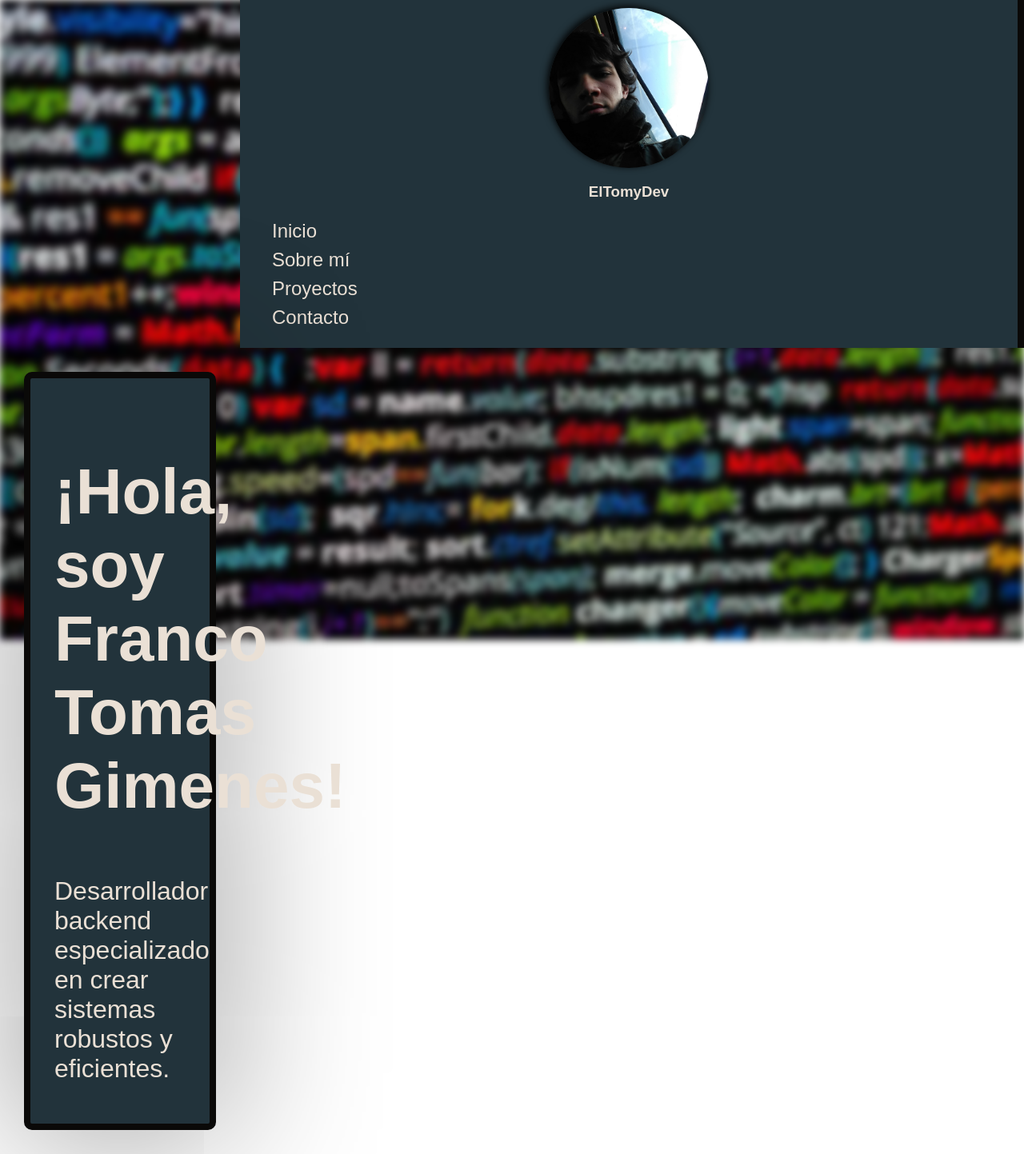
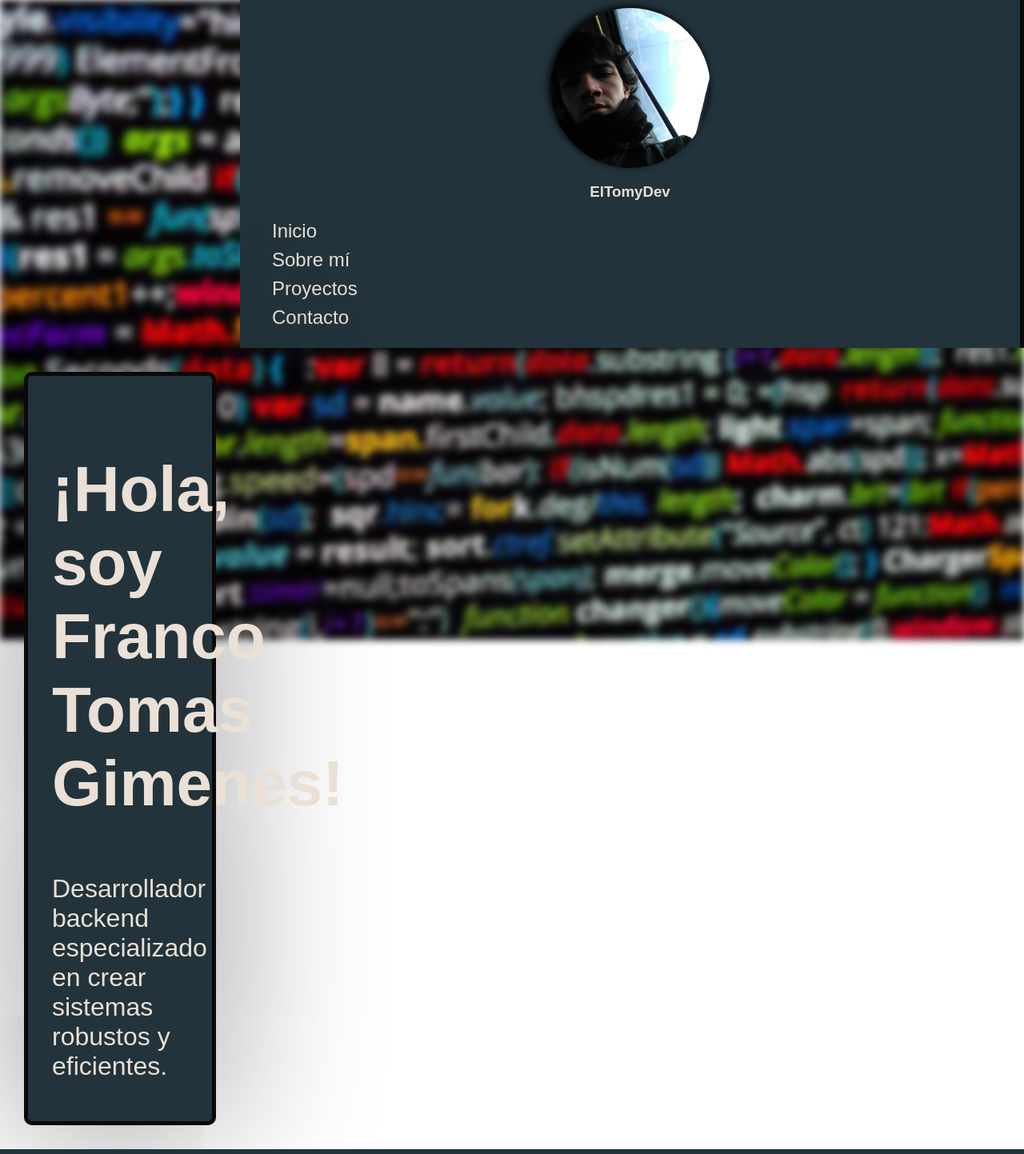
Before and after one commit to ElTomyDev/my-portfolio, a Django app: page / in a window 1280 px wide. Shown: the whole page at 80% size. Run offline with Django 5.2, Linux system fonts and the light colour scheme.

Commit message:
Se cambio el borde

```diff
--- a/my_portfolio_web/portfolio/static/portfolio/css/styles.css
+++ b/my_portfolio_web/portfolio/static/portfolio/css/styles.css
@@ -29,7 +29,7 @@
     padding: 20px;
     margin: 20px;
     background-color: #22333b;
-    border: 8px solid #0a0908;
+    border: 5px solid #0a0908;
     border-radius: 10px;
     box-shadow: 0px 0px 200px #00000071;
 }
@@ -55,7 +55,7 @@
 /* NAVIGATION */
 nav{
     background-color: #22333b;
-    border-right: 8px solid #0a0908;
+    border-right: 5px solid #0a0908;
 }
 
 .nav-image {
```
